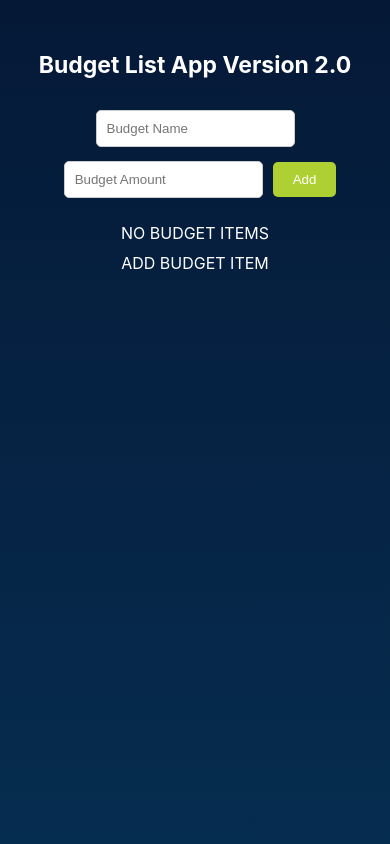
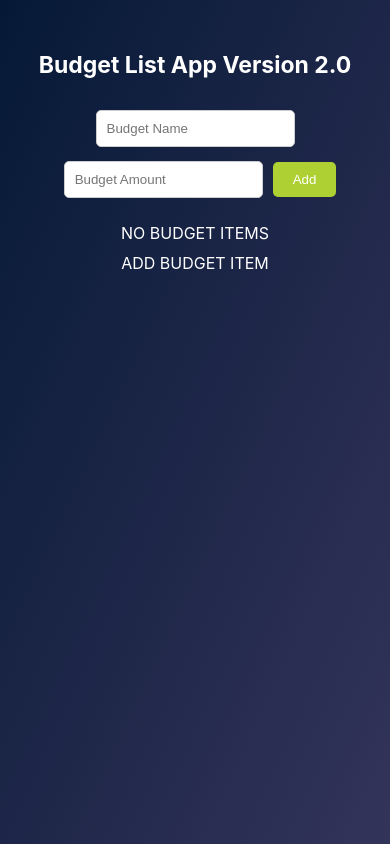
Before and after one commit to 8thrichard/budgetapp, a React (Create React App) app: page / in a window 390 px wide. Shown: the top 844 px of the page. Built offline with nearby package versions, Linux system fonts and the light colour scheme.

Commit message:
responsiveness added

```diff
--- a/src/App.css
+++ b/src/App.css
@@ -19,9 +19,13 @@
 }
 
 body {
-  background-image: linear-gradient(to bottom, #051937, #062344, #052e50, #03395d, #00456a);
-  overflow: auto;
-  background-repeat: no-repeat;
+  background-image: linear-gradient(to right bottom, #051937, #122040, #1d2648, #282d51, #33345a);
+  height:100vh;
+  padding: 0;
+  margin: 0 auto;
+  background-size: cover;
+  background-attachment: fixed;
+  width: 100%;
 }
 
 
```
